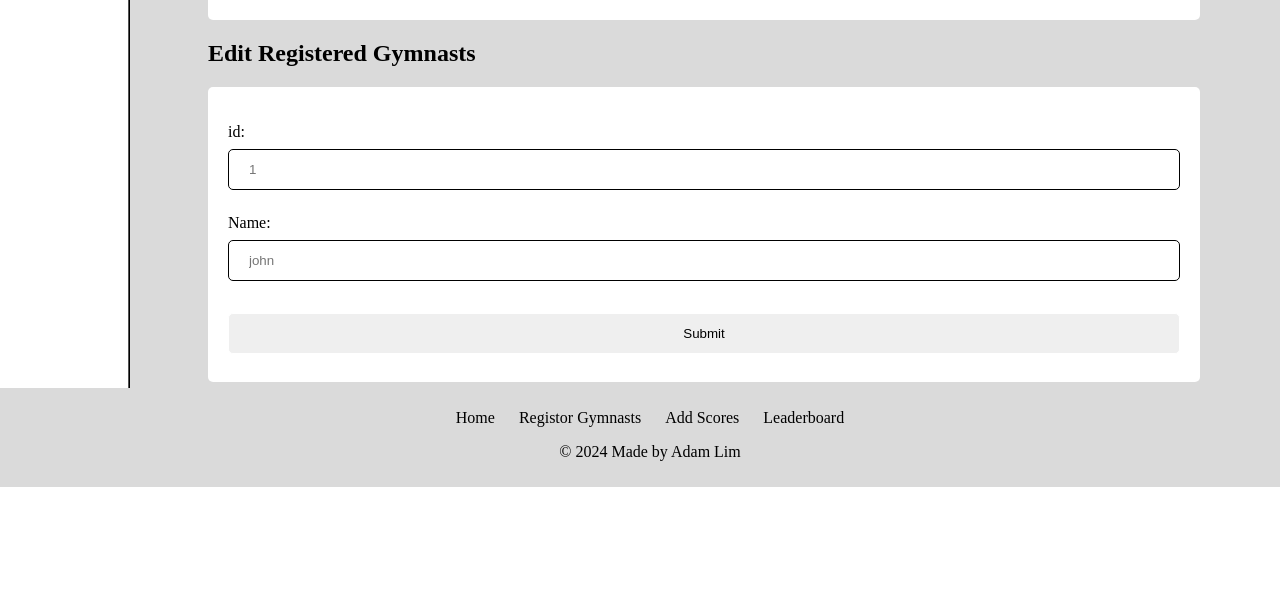
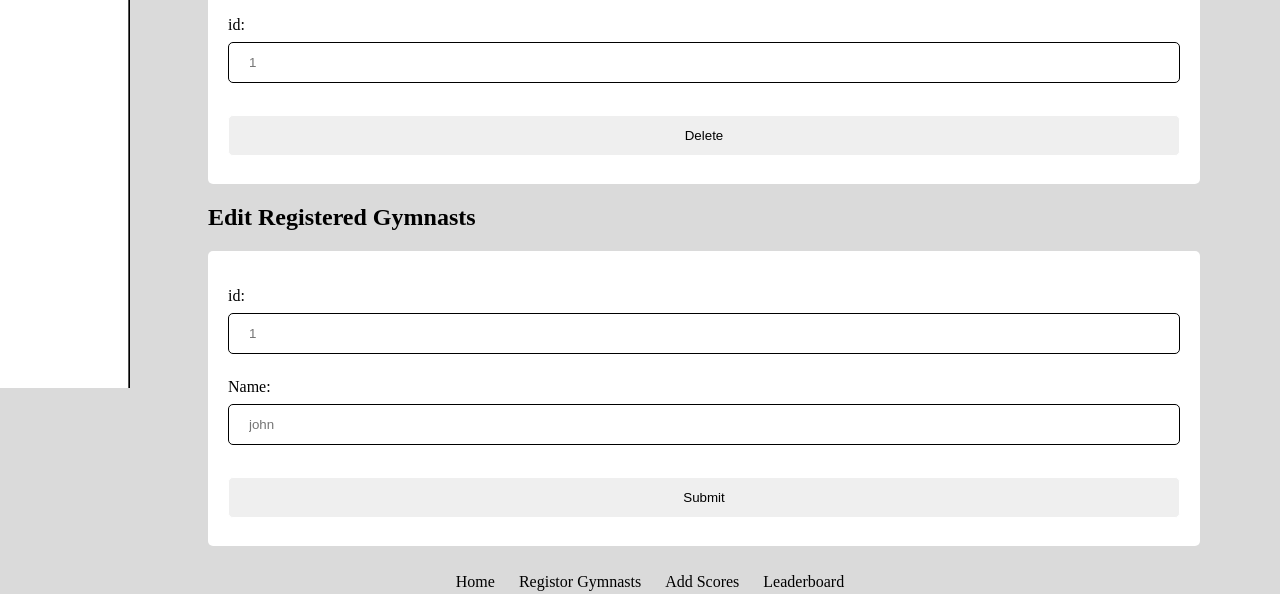
Before and after one commit to Adamlim21181/STAGS, a Flask app: page /addgymnast in a window 1280 px wide. Shown: the part 412-1006 px from the top of the page. Before the commit the page ends 899 px from the top, so only its background shows below. Run offline with Flask 3, Linux system fonts and the light colour scheme; data that the repository does not hold is empty.

Commit message:
created a small form to delete data, and also started creating new pages for the level catagories

```diff
--- a/routes.py
+++ b/routes.py
@@ -1,5 +1,5 @@
 from flask import Flask, render_template, request
-import sqlite3
+import sqlite3, time
 
 
 app = Flask(__name__)
@@ -26,12 +26,32 @@ def gymnast():
             conn.commit()
             conn.close()
 
-    #viewing registerd gymnasts
+    #viewing registered gymnasts
     conn = sqlite3.connect('database')
     cur = conn.cursor()
     cur.execute("SELECT * FROM gymnast")
     regdata = cur.fetchall()
     conn.close()
+
+    #delete registered gymnasts
+    delete = None
+    delete_error = None
+    if len(request.args) > 0:
+        delete = request.args.get('deleteid')
+        if delete is not None:
+            conn = sqlite3.connect('database')
+            cur = conn.cursor()
+
+            # Check if ID exists
+            cur.execute("SELECT * FROM gymnast WHERE gymnast_id = ?", (delete,))
+            if not cur.fetchone():
+                delete_error = "Error: id does not exist."
+
+            time.sleep(1)
+            sql = ("DELETE FROM gymnast WHERE gymnast_id = ?")
+            cur.execute(sql, (delete,))
+            conn.commit()
+            conn.close()
 
     #Editing registered gymnasts
     id = None
@@ -53,9 +73,10 @@ def gymnast():
             if not cur.fetchone():
                 error_message = "Error: id does not exist."
 
+
             conn.close()
 
-    return render_template('gymnast.html', regdata=regdata, error_message=error_message)
+    return render_template('gymnast.html', regdata=regdata, error_message=error_message, delete_error=delete_error)
 
 
 #creating a page to add scores
@@ -95,6 +116,25 @@ def scores():
     scoredata = cur.fetchall()
     conn.close()
 
+    #delete registered scores
+    delete = None
+    delete_error = None
+    if len(request.args) > 0:
+        delete = request.args.get('deleteid')
+        if delete is not None:
+            conn = sqlite3.connect('database')
+            cur = conn.cursor()
+            # Check if ID exists
+            cur.execute("SELECT * FROM score WHERE score_id = ?", (delete,))
+            if not cur.fetchone():
+                delete_error = "Error: id does not exist."
+
+            time.sleep(1)
+            sql = ("DELETE FROM score WHERE score_id = ?")
+            cur.execute(sql, (delete,))
+            conn.commit()
+            conn.close()
+
     #Editing the registered scores
     newform1 = None
     newform2 = None
@@ -120,7 +160,7 @@ def scores():
                 msg = "Error: Score id does not exist."
             conn.close()
 
-    return render_template("score.html", gymdata=gymdata, scoredata=scoredata, msg=msg)
+    return render_template("score.html", gymdata=gymdata, scoredata=scoredata, msg=msg, delete_error=delete_error)
 
 #creating a page to view leaderboards
 @app.route('/leaderboard')
@@ -175,7 +215,17 @@ def leaderboard():
     highbardata = cur.fetchall()
     conn.close()
 
+
+
     return render_template("leaderboard.html", overalldata=overalldata, floordata=floordata, pommeldata=pommeldata, ringsdata=ringsdata, vaultdata=vaultdata, pbardata=pbardata, highbardata=highbardata)
+
+@app.route('/scorelead/<int:id>')
+def level_leaderboard(id):
+    conn = sqlite3.connect('database')
+    cur = conn.cursor()
+    cur.execute("SELECT * FROM score WHERE gymnast_id = ?", (id,))
+    score = cur.fetchall()
+    return render_template("scorelead.html", score=score )
 
 if __name__ == "__main__":
     app.run(debug=True)
--- a/static/style.css
+++ b/static/style.css
@@ -20,11 +20,10 @@ body, html {
 /* Home Page */
 #step1, #step2, #step3, #step4 {
   background-color: #ffffff;
-  border: 2px #000 solid;
-  margin: 10px;
-  padding: 10px;
-  width: 100%;
+  padding: 12px 20px;
+  margin: 8px 0;  width: 100%;
   text-align: center;
+  border-radius: 4px;
 }
 
 /*drop down table styling*/
--- a/templates/gymnast.html
+++ b/templates/gymnast.html
@@ -33,12 +33,24 @@
             </tr>
             {% for row in regdata %}
             <tr>
-                {% for col in row  %}
-                <td>{{ col }}</td>
+                {% for i in row  %}
+                <td>{{ i }}</td>
                 {% endfor %}
+            </tr>
+            <tr>
             </tr>
             {% endfor %}
         </table>
+
+        <form id="delete">
+            <p> id: <input type="number" name="deleteid" placeholder="1" required></p>
+            <input type="submit" value="Delete">
+        </form>
+
+        {% if delete_error %}
+            <p style="color: red;">{{ delete_error }}</p>
+        {% endif %}
+
     </div>
 
     <p></p>
--- /dev/null
+++ b/templates/scorelead.html
@@ -0,0 +1,4 @@
+
+<div class="content">
+    {{score}}
+</div>
```
Also changed, not shown: templates/score.html (+10 -0 lines), 1 other file.
